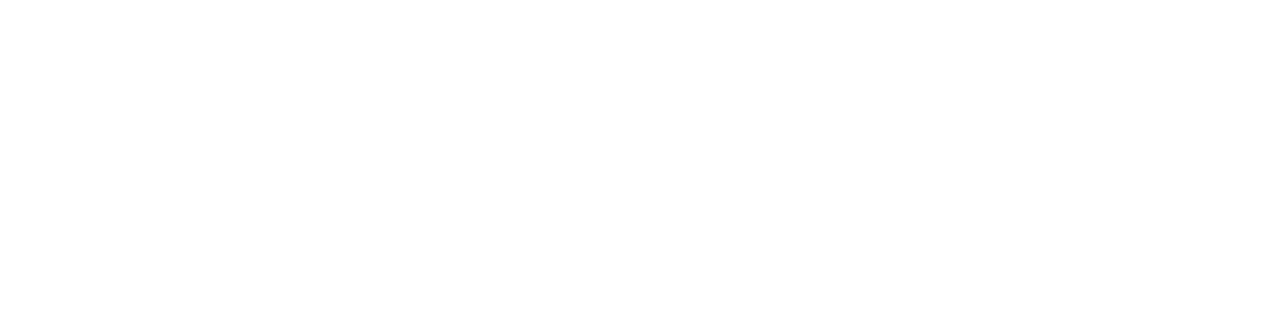
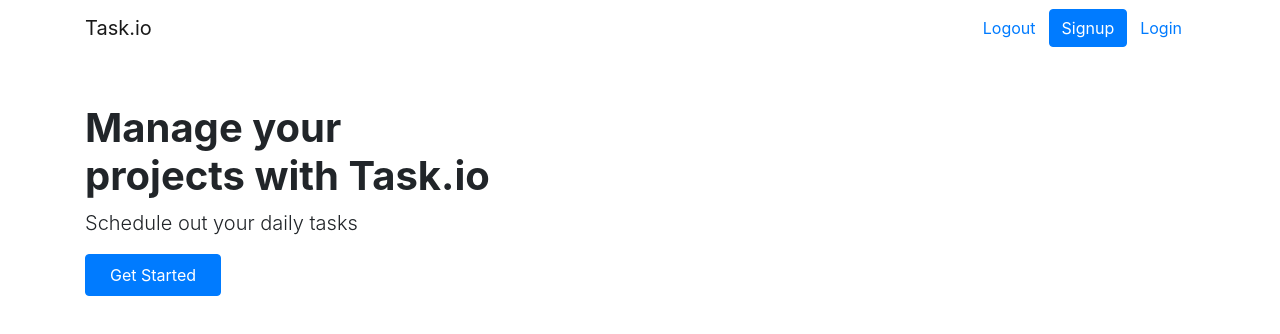
Before and after one commit to v1st/ToDo, a React (Create React App) app in the folder client/: page / in a window 1280 px wide. Shown: the top 334 px of the page. Built offline with nearby package versions, Linux system fonts and the light colour scheme.

Commit message:
setting up react

```diff
--- a/client/src/App.js
+++ b/client/src/App.js
@@ -1,10 +1,15 @@
 import React from 'react';
 import './App.css';
+import Home from './pages/Index';
+import Nav from './components/organisms/NavBar';
+import Footer from './components/organisms/Footer';
 
 function App() {
   return (
     <div className="App">
-
+      <Nav />
+        <Home />
+      <Footer />
     </div>
   );
 }
--- /dev/null
+++ b/client/src/components/organisms/Footer.jsx
@@ -0,0 +1,9 @@
+import React from 'react'
+
+export default function Footer() {
+  return (
+    <footer>
+
+    </footer>
+  )
+}
--- /dev/null
+++ b/client/src/components/organisms/NavBar.jsx
@@ -0,0 +1,18 @@
+import React from 'react'
+
+export default function NavBar() {
+  return (
+    <header>
+      <nav class="navbar navbar-light">
+        <div class="container">
+          <a href="/" class="navbar-brand">Task.io</a>
+          <div>
+            <a class="btn btn-link" href="/logout" role="button">Logout</a>
+            <a class="btn btn-primary" href="/signup" role="button">Signup</a>
+            <a class="btn btn-link" href="/login" role="button">Login</a>
+          </div>
+        </div>
+      </nav>
+    </header>
+  )
+}
--- /dev/null
+++ b/client/src/pages/Index.jsx
@@ -0,0 +1,16 @@
+import React from 'react'
+
+export default function Index() {
+  return (
+    <main class="container py-5">
+      <div class="row justify-content-center">
+        <div class="col-sm">
+          <h1><strong>Manage your <br /> projects with Task.io</strong></h1>
+          <p class="lead">Schedule out your daily tasks</p>
+
+          <a class="btn btn-primary px-4 py-2" href="/signup" role="button">Get Started</a>
+        </div>
+      </div>
+    </main>
+  )
+}
```
Also changed, not shown: client/src/components/_settings/variables.scss (added), package.json (line endings or trailing spaces).
